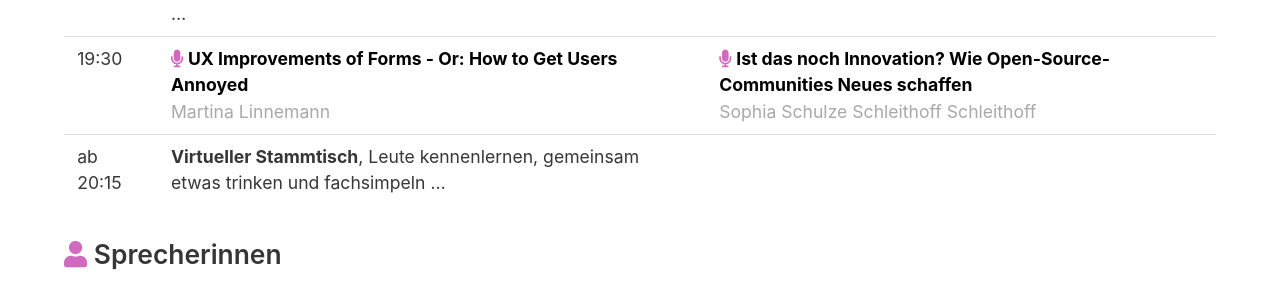
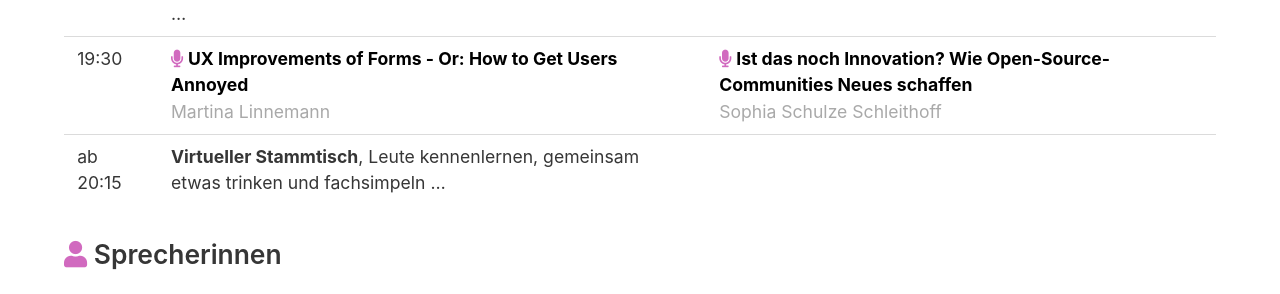
Before and after one commit to CyberLandConf/CyberLandConf.github.io, a Jekyll site: the page built from pages/events/2023-11-cyberland-ladies-night.md, in a window 1280 px wide and 1400 px high, scrolled down 1435 px. Shown: the part 159-453 px from the top of the window. Built offline with Jekyll 4.4.1, drawn with Linux system fonts in a browser that asks for light colours; some of the changed text lies outside the part shown.

Commit message:
fix: speaker name

```diff
--- a/_data/speakers.yml
+++ b/_data/speakers.yml
@@ -224,8 +224,8 @@ Heute ist sie HR Managerin in einem IT-Unternehmen und versucht mit Transparenz
   bio:
     Lisa ist Produkt- und Marketingmanagerin beim IT-Trainingsanbieter Socreatory, wo sie nicht mehr nur Trainings gibt, sondern sich auch um die Vermarktung und Konzeption dieser kümmert. Vor dieser Rolle hat sie sich mit Softwarearchitektur und Entwicklung im Web-Umfeld beschäftigt, hier war sie sowohl in der Backend- als auch in der Frontendentwicklung aktiv. Neben der Programmierung und Konzipierung von Architekturen engagiert sie sich im Bereich Sketchnotes. Seit Juni 2020 ist sie sowohl vor als auch hinter der Kamera beim Format "Softwarearchitektur im Stream" aktiv.
 - id: 'sophia-schulze-schleithoff'
-  firstName: 'Sophia Schulze Schleithoff'
-  lastName: 'Schleithoff'
+  firstName: 'Sophia'
+  lastName: 'Schulze Schleithoff'
   twitter: ''
   bio:
     Sophia untersucht beim Prototype Fund, einem Förderprogramm des Bundesministeriums für Bildung und Forschung und der Open Knowledge Foundation, wie öffentliche Technologieförderung leichter zugänglich gemacht und am Gemeinwohl ausgerichtet werden kann. Sie hat in Hamburg Politik, Philosophie und Volkswirtschaft studiert.
```
